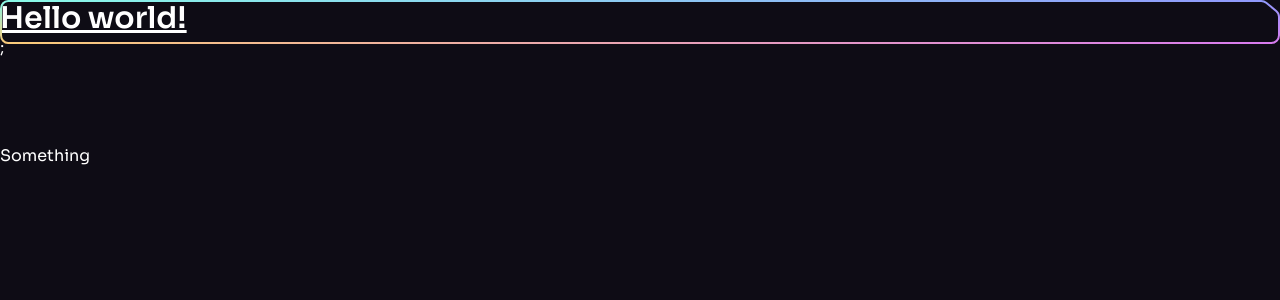
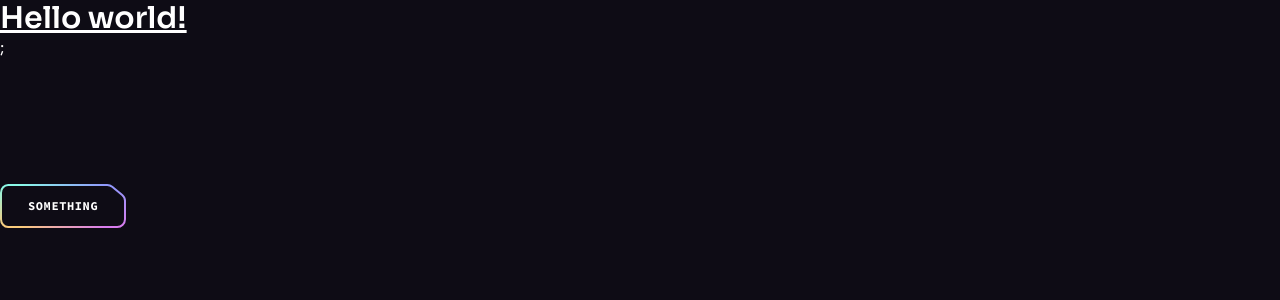
Before and after one commit to CharlieLive/BrainwaveProject, a React (Vite) app: page / in a window 1280 px wide. Shown: the top 300 px of the page. Built offline with nearby package versions, Linux system fonts and the light colour scheme.

Commit message:
Button done

```diff
--- a/src/App.jsx
+++ b/src/App.jsx
@@ -1,14 +1,12 @@
 import ButtonGradient from "./assets/svg/ButtonGradient";
-import Button from "./components/Button" ;
+import Button from "./components/Button";
 
 const App = () => {
   return (
     <>
       <h1 className="text-3xl font-bold underline">Hello world!</h1>;
       <div className="pt-[4.75rem] lg:pt-[5.25rem] overflow-hidden">
-        <Button className="mt-10" href="#login">
-          Something
-        </Button>
+        <Button className="mt-10">Something</Button>
       </div>
       <ButtonGradient />
     </>
--- a/src/components/Button.jsx
+++ b/src/components/Button.jsx
@@ -1,13 +1,26 @@
 import ButtonSvg from "../assets/svg/ButtonSvg";
 
 const Button = ({ className, href, onClick, children, px, white }) => {
+  const classes = `button relative inline-flex items-center justify-center h-11 transition-colors hover:text-color-1 ${
+    px || "px-7"
+  } ${white ? "text-n-8" : "text-n-1"} ${className || ""}`;
+  const spanClasses = "relative z-10";
+
   const renderButton = () => (
-    <button>
-      <span>{children}</span>
+    <button className={classes} onClick={onClick}>
+      <span className={spanClasses}>{children}</span>
       {ButtonSvg(white)}
     </button>
   );
-  return renderButton();
+
+  const renderLink = () => (
+    <a href={href} className={classes}>
+      <span className={spanClasses}>{children}</span>
+      {ButtonSvg(white)}
+    </a>
+  );
+
+  return href ? renderLink() : renderButton();
 };
 
 export default Button;
```
